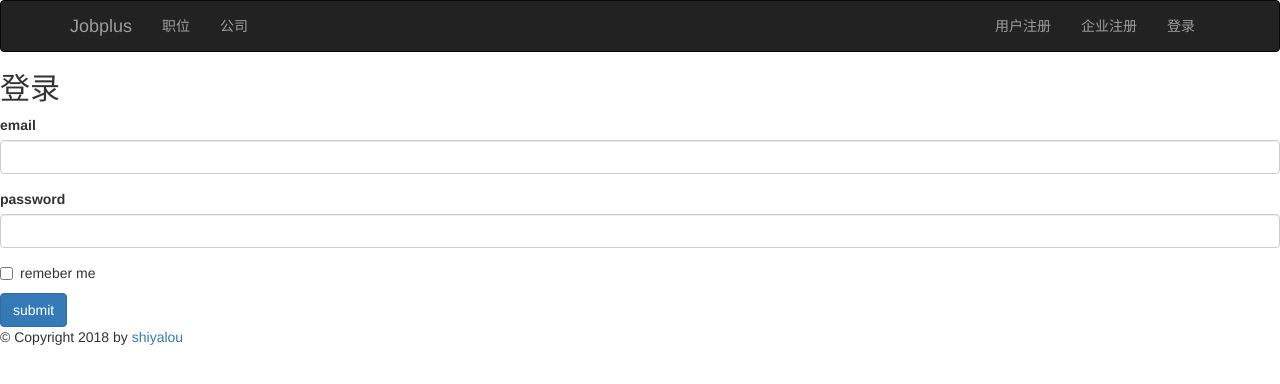
After one commit to mythomasliu/jobplus8-1, a Flask app: page /login in a window 1280 px wide. The commit adds this page. Shown: the top 384 px of the page. Run offline with Flask 2, Linux system fonts and the light colour scheme.

Commit message:
实现求职者及企业登录页面

```diff
--- a/jobplus8-1/jobplus/forms.py
+++ b/jobplus8-1/jobplus/forms.py
@@ -0,0 +1,16 @@
+from flask_wtf import FlaskForm
+from wtforms import StringField, PasswordField, SubmitField,BooleanField
+from wtforms.validators import Length,Email,EqualTo,DataRequired
+
+class RegisterForm(FlaskForm):
+    username = StringField('user name',validators=[DataRequired(),Length(3,24)])
+    email = StringField('email',validators=[DataRequired(),Email()])
+    password = PasswordField('password',validators=[DataRequired(),Length(6,24)])
+    repeat_password = PasswordField('repeat password',validators=[DataRequired(),EqualTo('password')])
+    submit = SubmitField('submit')
+
+class LoginForm(FlaskForm):
+    email = StringField('email',validators=[DataRequired(),Email()])
+    password = PasswordField('password',validators=[DataRequired(),Length(6,24)])
+    remeber_me = BooleanField('remeber me')
+    submit = SubmitField('submit')
--- a/jobplus8-1/jobplus/handlers/front.py
+++ b/jobplus8-1/jobplus/handlers/front.py
@@ -1,6 +1,18 @@
 from flask import Blueprint ,render_template
+
+from jobplus.forms import LoginForm,RegisterForm
 
 front = Blueprint('front',__name__,url_prefix='/')
 @front.route('/')
 def index():
     return render_template('index.html')
+
+@front.route('/login')
+def login():
+    form = LoginForm()
+    return render_template('login.html',form = form)
+
+@front.route('/register')
+def register():
+    form = RegisterForm()
+    return render_template('register.html',form=form)
--- a/jobplus8-1/jobplus/templates/base.html
+++ b/jobplus8-1/jobplus/templates/base.html
@@ -33,7 +33,7 @@
           {% if True %}
             <li><a href="#">用户注册</a></li>
             <li><a href="#">企业注册</a></li>
-            <li><a href="#">登录</a></li>
+            <li><a href="{{ url_for('front.login') }}">登录</a></li>
           {% else %}
             <li class="dropdown">
               <a href="#" class="dropdown-toggle" data-toggle="dropdown" role="button" aria-haspopup="true" aria-expanded="false">用户名字<span class="caret"></span></a>
--- /dev/null
+++ b/jobplus8-1/jobplus/templates/login.html
@@ -0,0 +1,27 @@
+{% extends "base.html" %}
+
+{% block title %}
+Login
+{% endblock %}
+
+{% block body %}
+<h2>登录</h2>
+
+<form method="POST" action="{{ url_for('front.login') }}">
+    {{ form.csrf_token }}
+    <div class="form-group">
+        {{ form.email.label }}{{ form.email(class='form-control') }}
+    </div>
+
+    <div class="form-group">
+        {{ form.password.label }}{{ form.password(class='form-control')}}
+    </div>
+
+    <div class="checkbox">
+        <label>
+            {{ form.remeber_me() }}{{ form.remeber_me.label.text }}
+       </label>
+    </div>
+    {{ form.submit(class="btn btn-primary") }}
+</form>
+{% endblock %}
```
